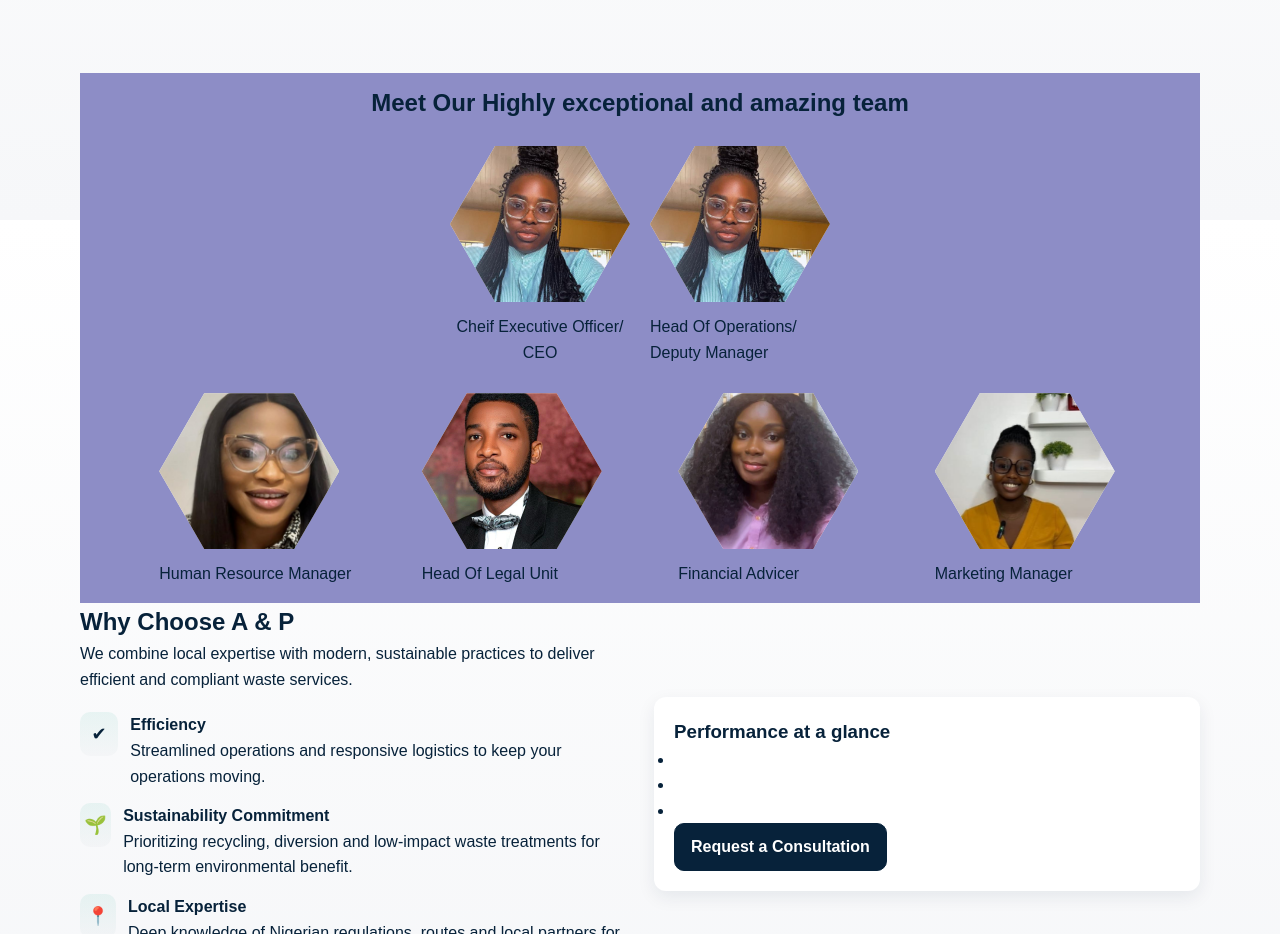
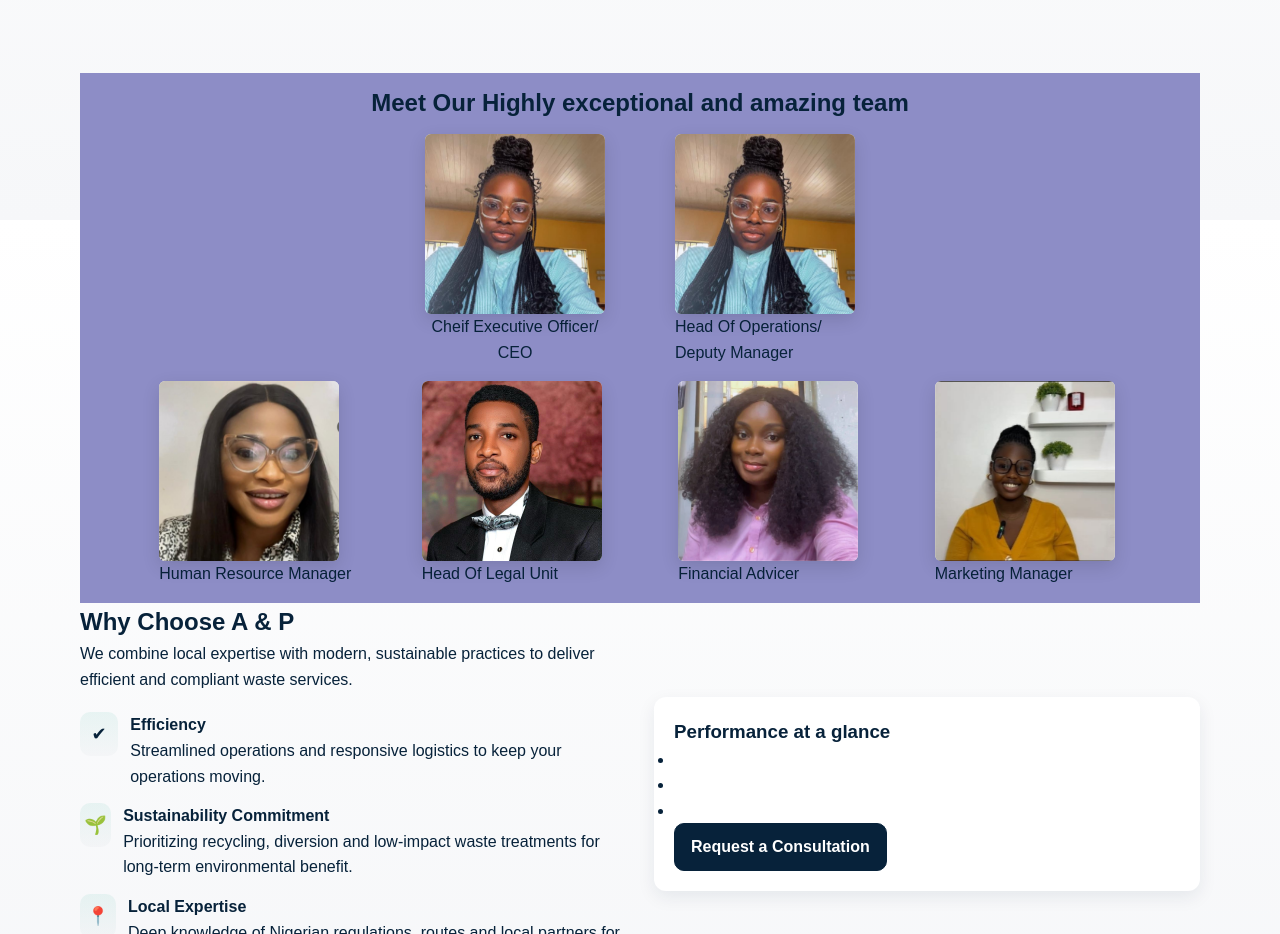
Before and after one commit to ISIOMA123123/Tony_Company, a plain HTML site: page index.html in a window 1280 px wide. Shown: the part 1380-2314 px from the top of the page. Drawn offline with Linux system fonts and the light colour scheme.

Commit message:
update style.css

```diff
--- a/style.css
+++ b/style.css
@@ -345,7 +345,7 @@ body {
     /* centers the images horizontally */
     align-items: center;
     /* centers vertically (if there's height) */
-    gap: 20px;
+    gap: 70px;
     /* space between the two images */
 }
 
@@ -374,18 +374,7 @@ body {
     overflow: hidden;
     display: block;
     /* hexagon shape using clip-path */
-    clip-path: polygon(25% 6.7%,
-            75% 6.7%,
-            100% 50%,
-            75% 93.3%,
-            25% 93.3%,
-            0% 50%);
-    -webkit-clip-path: polygon(25% 6.7%,
-            75% 6.7%,
-            100% 50%,
-            75% 93.3%,
-            25% 93.3%,
-            0% 50%);
+
     background: #eee;
     box-shadow: 0 6px 18px rgba(0, 0, 0, 0.12);
     transition: transform .26s ease, box-shadow .26s ease;
```
